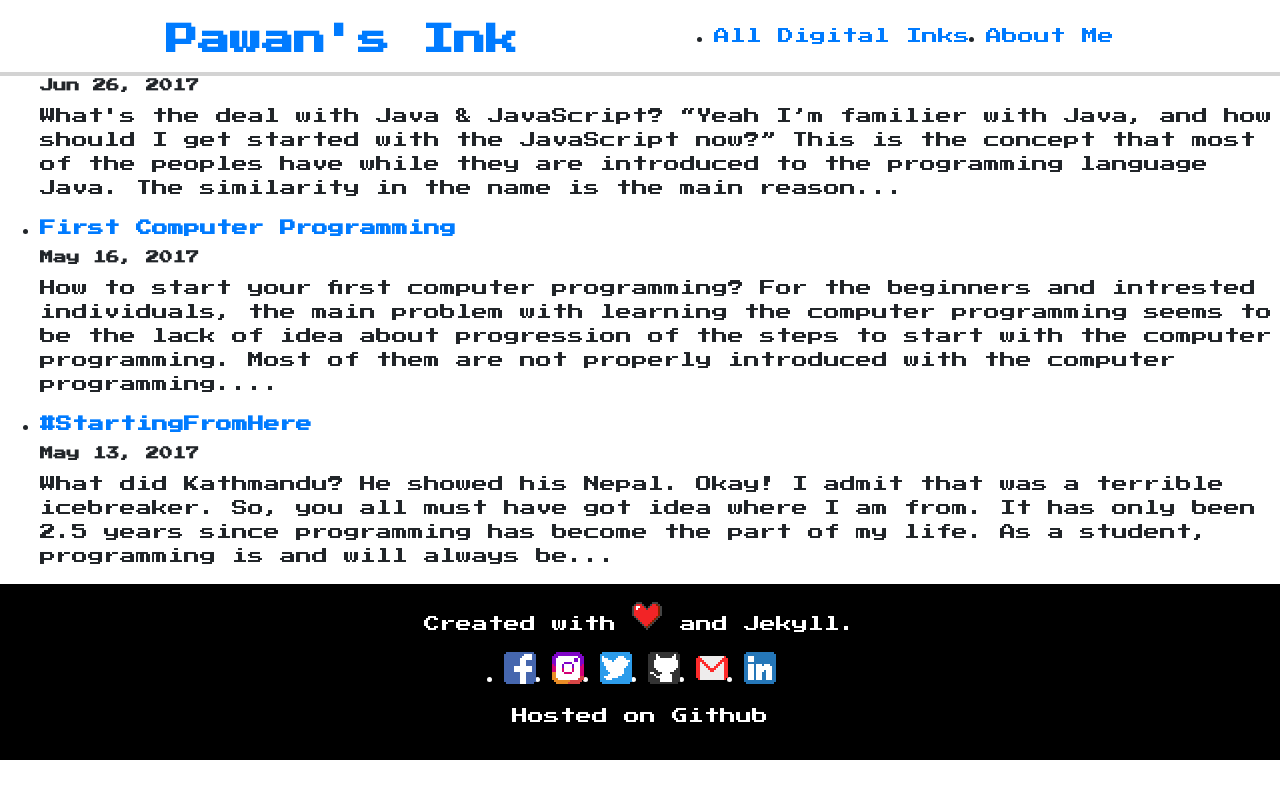
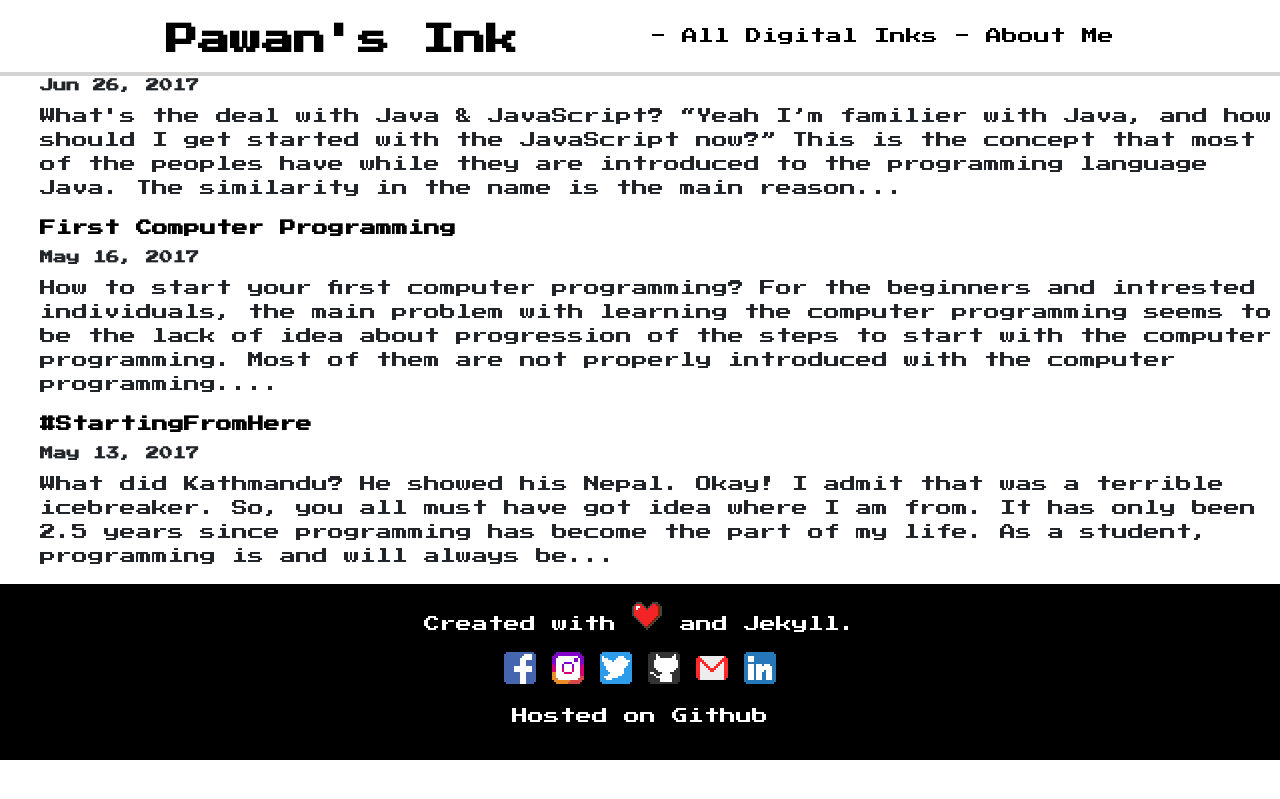
Before and after one commit to pawanman56/pawanman56.github.io, a Jekyll site: the page built from index.html, in a window 1280 px wide. Shown: the top 799 px of the page. Built offline with Jekyll 4.4.1, drawn with Linux system fonts in a browser that asks for light colours; nearby versions of some CDN libraries; comment, search, counter and statistics services are not loaded.

Commit message:
css fixes

```diff
--- a/_includes/navbar.html
+++ b/_includes/navbar.html
@@ -13,8 +13,8 @@
 
     <div class="collapse" id="collapse">
       <ul class="p-0">
-        <li class="mr-1"><a href="/">All Digital Inks</a></li>
-        <li><a href="/about">About Me</a></li>
+        <li class="mr-1"><a href="/">- All Digital Inks</a></li>
+        <li><a href="/about">- About Me</a></li>
       </ul>
     </div>
   </div>
--- a/_sass/_index.scss
+++ b/_sass/_index.scss
@@ -86,3 +86,15 @@
 .pb-1 {
   padding-bottom: 1rem;
 }
+
+// Lists
+ul {
+  list-style: none;
+}
+
+// Link Texts
+a,
+a:hover {
+  color: #000000 !important;
+  text-decoration: none !important;
+}
--- a/_sass/_navbar.scss
+++ b/_sass/_navbar.scss
@@ -28,7 +28,7 @@ header {
     }
   }
 
-  @media screen and (max-width: 600px) {
+  @media screen and (max-width: 650px) {
     .container {
       flex-direction: column;
 
--- a/css/main.scss
+++ b/css/main.scss
@@ -32,11 +32,3 @@ img {
   margin:0;
   max-width:100%;
 }
-
-ul li::before {
-  left: 0 !important;
-}
-
-ul li {
-  text-indent: 0 !important;
-}
```
